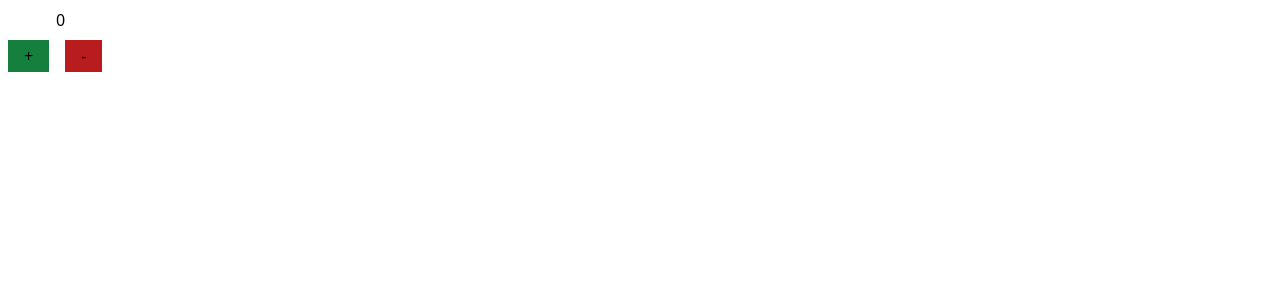
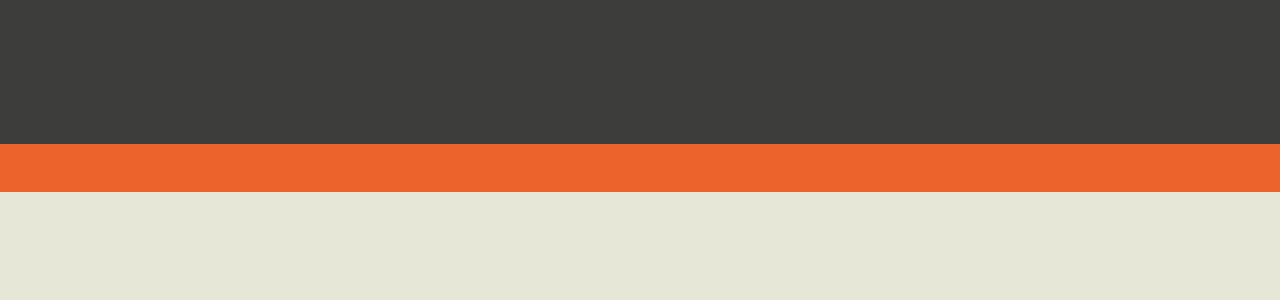
Before and after one commit to alitarika/wordGame, a React (Vite) app in the folder frontend/: page / in a window 1280 px wide. Shown: the top 300 px of the page. Built offline with nearby package versions, Linux system fonts and the light colour scheme.

Commit message:
logo svg - basic color palette orange dark light

```diff
--- a/frontend/index.html
+++ b/frontend/index.html
@@ -2,11 +2,11 @@
 <html lang="en">
   <head>
     <meta charset="UTF-8" />
-    <link rel="icon" type="image/svg+xml" href="/vite.svg" />
+    <link rel="icon" type="image/svg+xml" href="./src/assets/logo.svg" />
     <meta name="viewport" content="width=device-width, initial-scale=1.0" />
     <title>word game</title>
   </head>
-  <body>
+  <body class="bg-light text-dark">
     <div id="root"></div>
     <script type="module" src="/src/main.jsx"></script>
   </body>
--- a/frontend/package.json
+++ b/frontend/package.json
@@ -11,7 +11,8 @@
   },
   "dependencies": {
     "react": "^18.2.0",
-    "react-dom": "^18.2.0"
+    "react-dom": "^18.2.0",
+    "react-router-dom": "^6.22.1"
   },
   "devDependencies": {
     "@types/react": "^18.2.56",
--- a/frontend/src/App.jsx
+++ b/frontend/src/App.jsx
@@ -1,22 +1,10 @@
 import { useState } from "react";
+import Layout from "./pages/Layout";
 
 export default function App() {
-  const [count, setCount] = useState(0);
-  const handleIncrement = () => {
-    setCount(count + 1);
-  };
-  const handleDecrement = () => {
-    setCount(count - 1);
-  };
   return (
     <>
-      <p className="px-14 py-2">{count}</p>
-      <button className="px-4 py-1 bg-green-700 mx-2" onClick={handleIncrement}>
-        +
-      </button>
-      <button className="px-4 py-1 bg-red-700 mx-2" onClick={handleDecrement}>
-        -
-      </button>
+      <Layout />
     </>
   );
 }
--- /dev/null
+++ b/frontend/src/pages/Layout.jsx
@@ -0,0 +1,13 @@
+import React from "react";
+import { Link, Outlet, useNavigate } from "react-router-dom";
+
+const Layout = () => {
+  return (
+    <>
+      <div className="w-full h-36 bg-dark "></div>
+      <div className="w-full h-12 bg-primary"></div>
+    </>
+  );
+};
+
+export default Layout;
--- a/frontend/tailwind.config.js
+++ b/frontend/tailwind.config.js
@@ -2,7 +2,52 @@
 export default {
   content: ["./index.html", "./src/**/*.{js,ts,jsx,tsx}"],
   theme: {
-    extend: {},
+    extend: {
+      colors: {
+        light: {
+          50: "#f7f7f3",
+          100: "#e7e7d8",
+          DEFAULT: "#e7e7d8",
+          200: "#d2d2b5",
+          300: "#bab98f",
+          400: "#aaa675",
+          500: "#9d9363",
+          600: "#8a7c55",
+          700: "#746549",
+          800: "#605240",
+          900: "#504537",
+          950: "#2c251c",
+        },
+        dark: {
+          50: "#f6f6f5",
+          100: "#e7e7e6",
+          200: "#d1d1d0",
+          300: "#b2b2ae",
+          400: "#8a8986",
+          500: "#6f6e6b",
+          600: "#5f5f5b",
+          700: "#504f4e",
+          800: "#464544",
+          900: "#3d3d3c",
+          DEFAULT: "#3d3d3c",
+          950: "#1e1e1d",
+        },
+        primary: {
+          50: "#fef5ee",
+          100: "#fce9d8",
+          200: "#f9cfaf",
+          300: "#f5ac7c",
+          400: "#f08047",
+          500: "#ec642b",
+          DEFAULT: "#ec642b",
+          600: "#dd4619",
+          700: "#b73417",
+          800: "#922a1a",
+          900: "#762518",
+          950: "#3f100b",
+        },
+      },
+    },
   },
   plugins: [],
 };
```
Also changed, not shown: frontend/src/assets/logo.svg (added), 1 other file (tests, documents, lock files or other folders).
